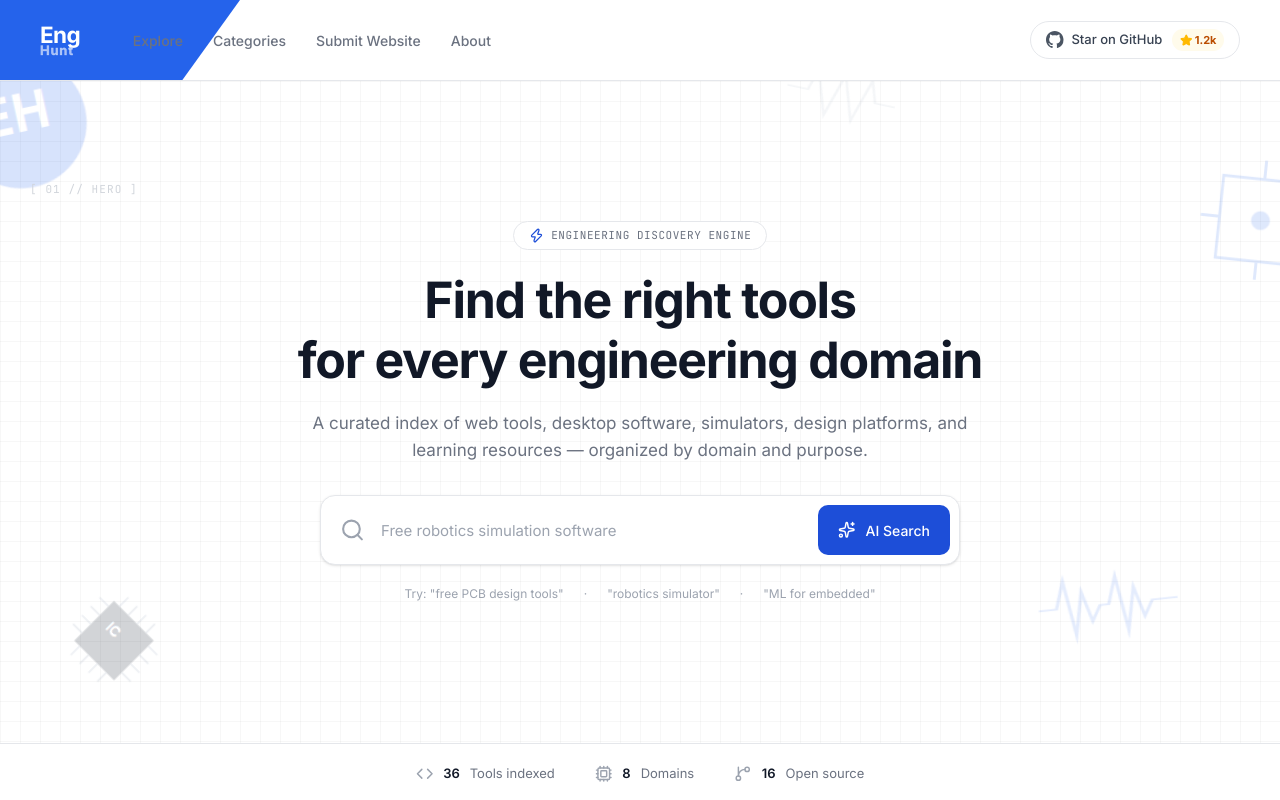
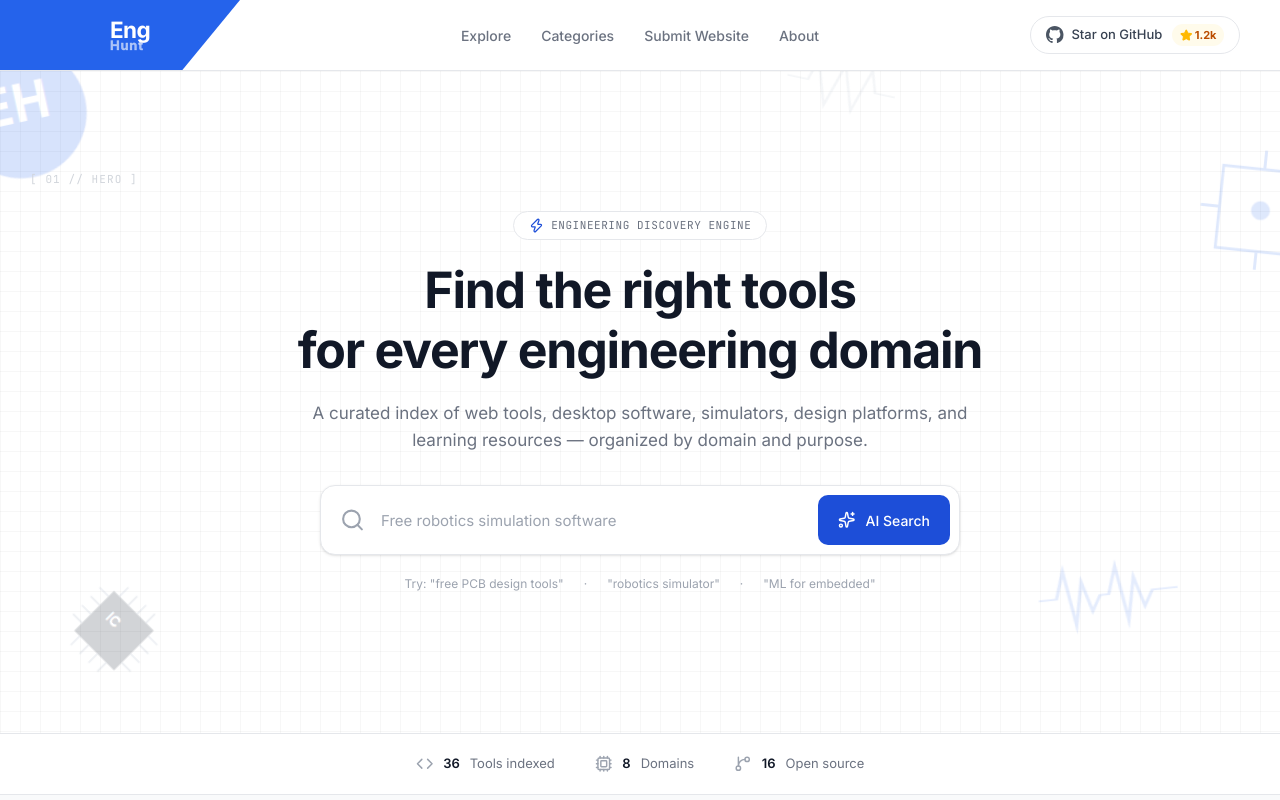
Before and after one commit to dariadi-amdjed/EngineeringHunt, a React (Vite) app: page / in a window 1280 px wide. Shown: the top 800 px of the page. Built offline with nearby package versions, Linux system fonts and the light colour scheme.

Commit message:
edit all desgins before pushing public

```diff
--- a/src/components/Navbar.tsx
+++ b/src/components/Navbar.tsx
@@ -33,11 +33,11 @@ export function Navbar() {
       </div>
 
       {/* Nav bar content */}
-      <nav className="relative mx-auto flex h-16 max-w-7xl items-center px-4 sm:px-6 lg:px-8">
-        {/* Logo — z-10 so it paints on top of the blue accent */}
+      <nav className="relative mx-auto flex h-14 max-w-7xl items-center px-4 sm:px-6 lg:px-8">
+        {/* Logo — z-10, pushed right with ml */}
         <Link
           to="/"
-          className="relative z-10 mr-8 flex-shrink-0 select-none leading-none no-underline"
+          className="relative z-10 ml-14 mr-8 flex-shrink-0 select-none leading-none no-underline"
         >
           <span className="block text-lg font-black leading-none text-white tracking-tight">
             Eng
@@ -53,8 +53,8 @@ export function Navbar() {
           </span>
         </Link>
 
-        {/* Desktop nav links */}
-        <div className="hidden items-center gap-1 md:flex">
+        {/* Centered nav links — absolute centered in viewport */}
+        <div className="absolute left-1/2 top-1/2 -translate-x-1/2 -translate-y-1/2 hidden items-center gap-1 md:flex">
           {links.map((link) => (
             <NavLink
               key={link.to}
```
